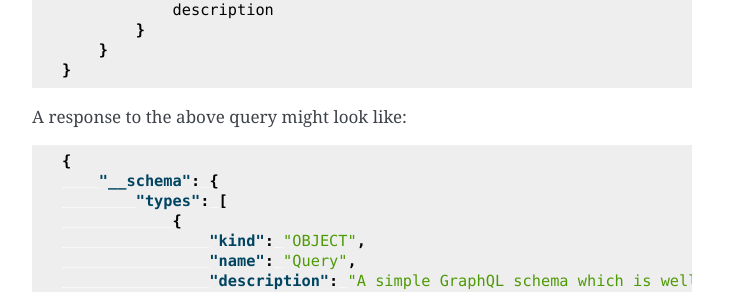
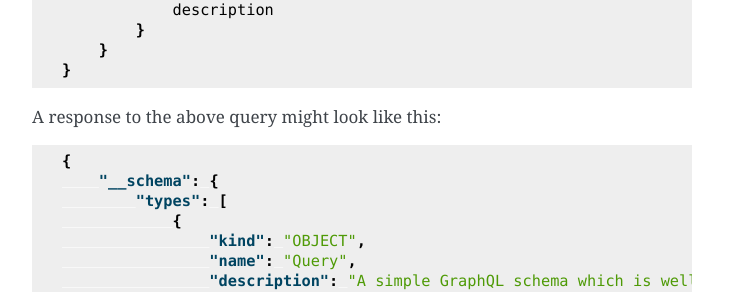
Before and after one commit to mirumee/ariadne, a Sphinx documentation site: the page built from docs/documenting-schema.rst, in a window 1280 px wide and 900 px high, scrolled down 1425 px. Shown: the part 436-728 px from the top of the window, without its empty margins (388-1141 px from the left). Built offline with Sphinx 7.4.7, drawn with Linux system fonts in a browser that asks for light colours; some of the changed text lies outside the part shown.

Commit message:
Grammar tweaks

```diff
--- a/docs/documenting-schema.rst
+++ b/docs/documenting-schema.rst
@@ -67,7 +67,7 @@ You can get programatic access to a graphQL server's schema using an `introspect
         }
     }
 
-A response to the above query might look like:
+A response to the above query might look like this:
 
 .. code-block:: json
 
```
Also changed, not shown: other parts of docs/documenting-schema.rst (+2 -2 lines).
